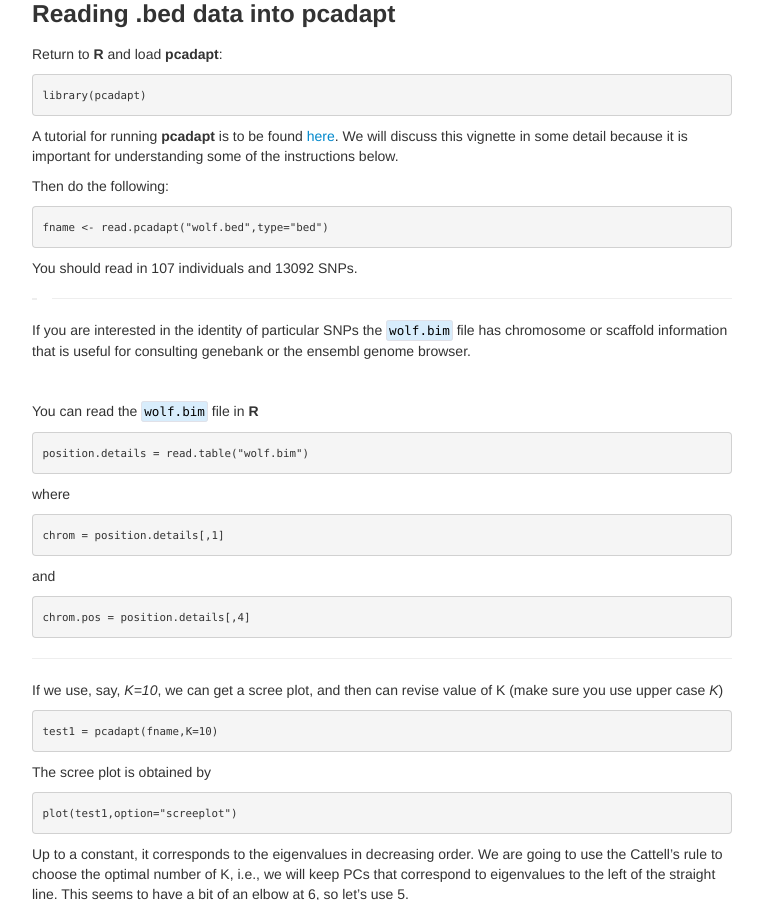
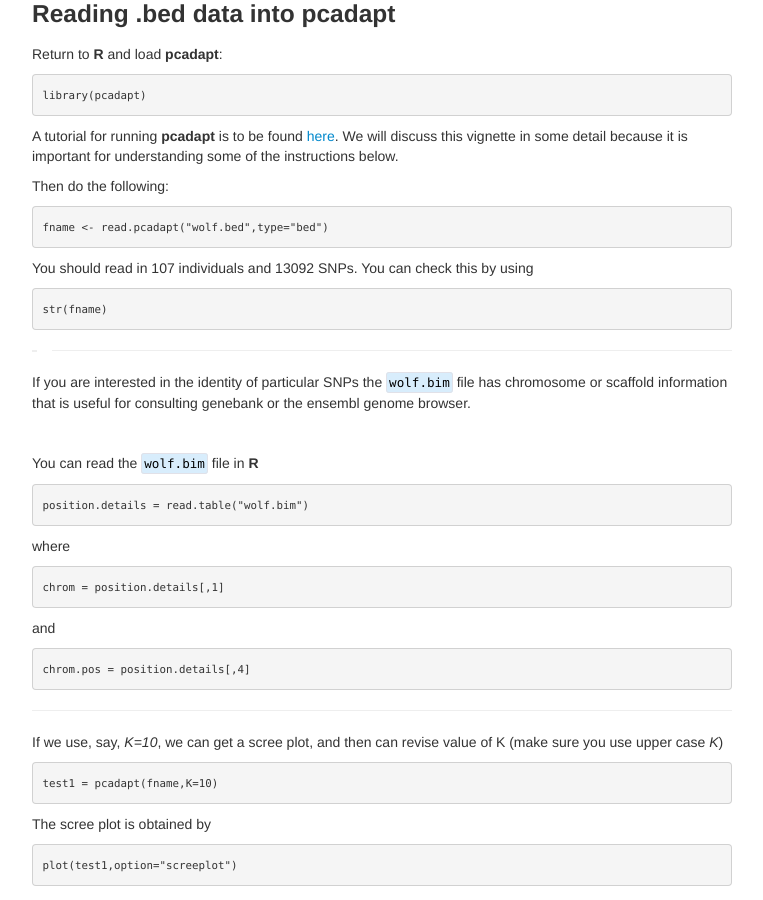
Before and after one commit to ritarasteiro/FieldCourse, a Jekyll site: the page built from pages/PCAdapt_practical.md, in a window 1280 px wide and 900 px high, scrolled down 2188 px. Shown: the whole window, without its empty margins (258-1021 px from the left). Built offline with Jekyll 4.4.1, drawn with Linux system fonts in a browser that asks for light colours.

Commit message:
Update PCAdapt_practical.md

````diff
--- a/pages/PCAdapt_practical.md
+++ b/pages/PCAdapt_practical.md
@@ -101,7 +101,10 @@ Then do the following:
 ```R
 fname <- read.pcadapt("wolf.bed",type="bed")
 ```
-You should read in 107 individuals and 13092 SNPs.
+You should read in 107 individuals and 13092 SNPs. You can check this by using
+```R
+str(fname)
+```
 
 >
 ----------------------------------------------------------
````
